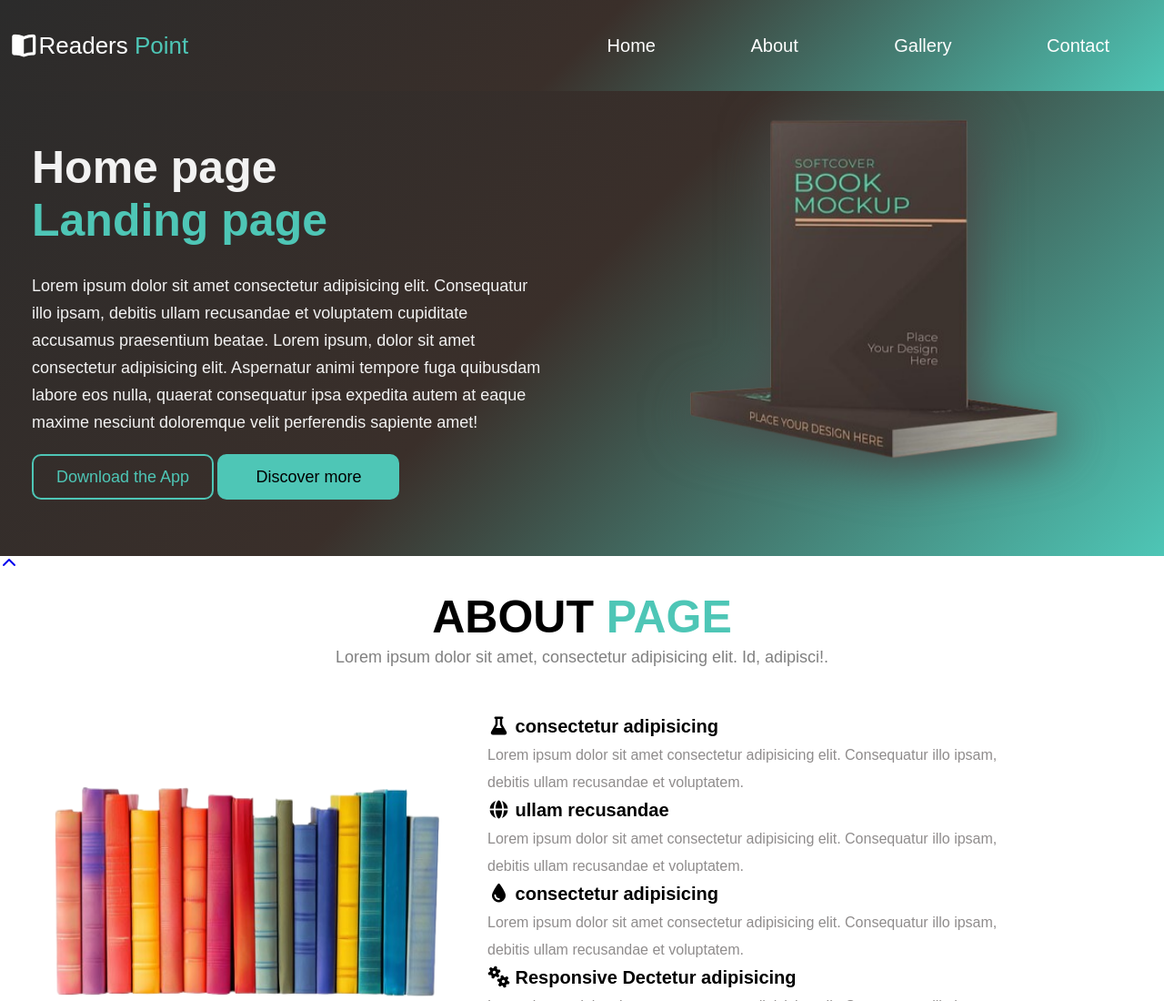
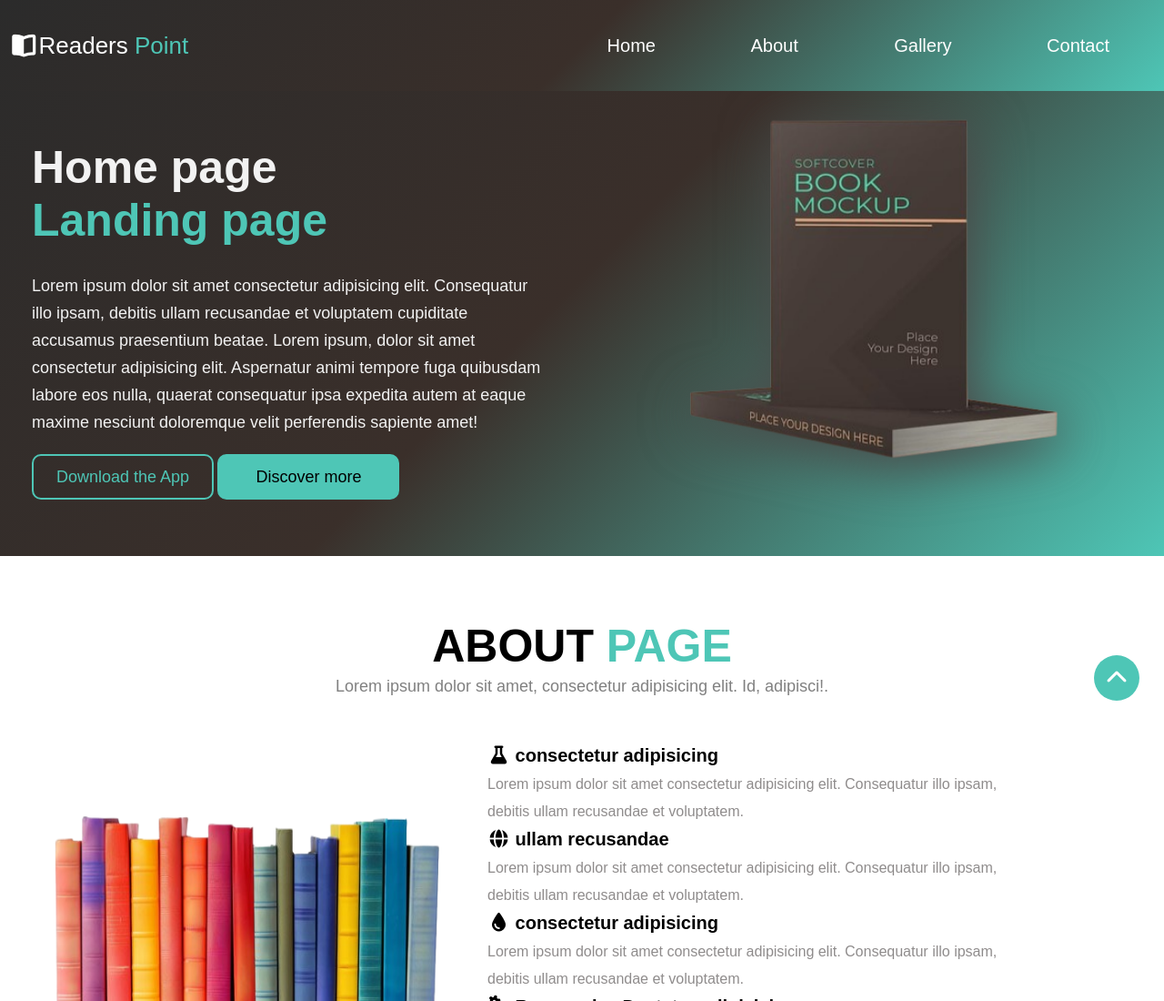
Before and after one commit to aishaghulam123/Css-Assignment-3-, a plain HTML site: page index.html in a window 1280 px wide. Shown: the top 1100 px of the page at 91% size. Drawn offline with Linux system fonts and the light colour scheme.

Commit message:
Update style.css

```diff
--- a/style.css
+++ b/style.css
@@ -228,7 +228,7 @@ button {
 }
 
 
-.about .back-to-top {
+.back-to-top {
     position: sticky;
     top: 90%;
     left: 94%;
```
